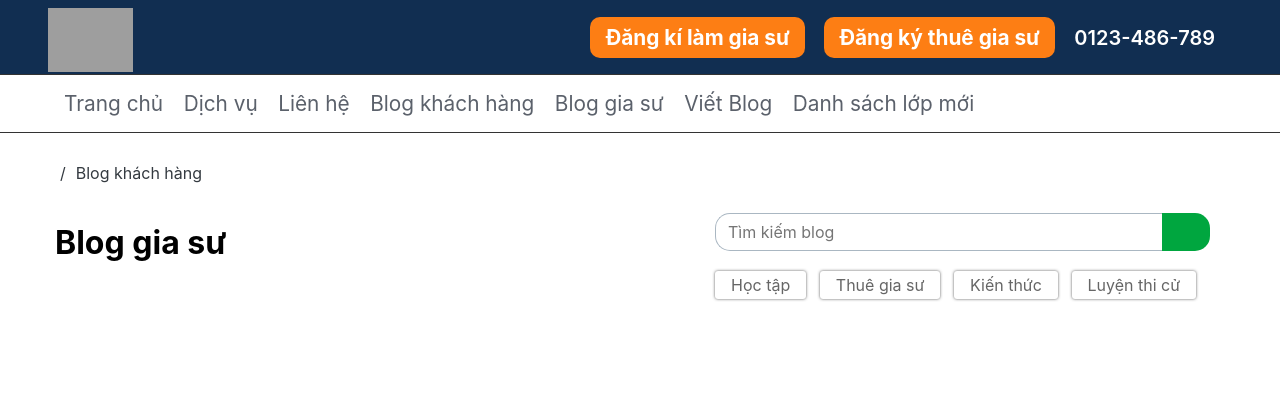
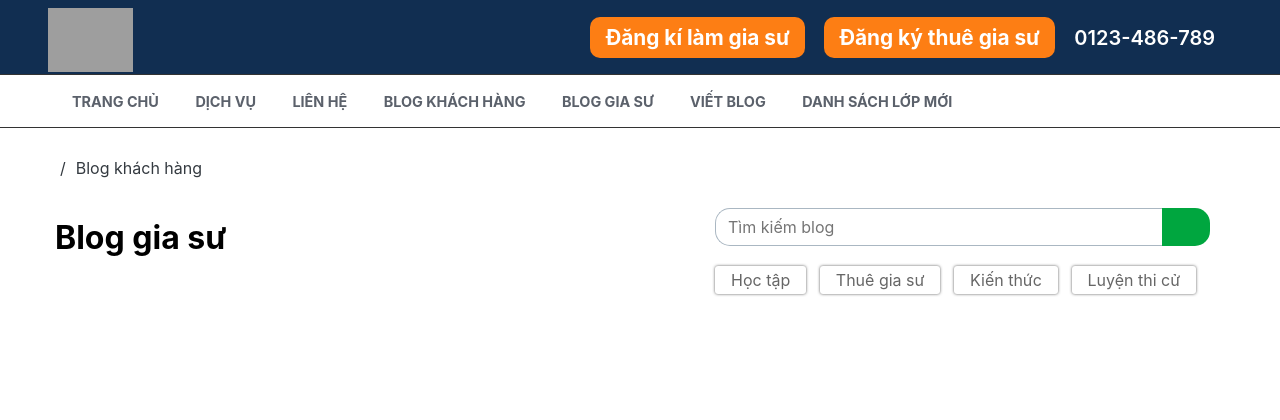
Before and after one commit to congquyenpro/TrungTamGiaSu, a PHP site: template src/views/content/user/Blog.php in a window 1280 px wide. Shown: the top 420 px of the page. After the commit the page ends 296 px from the top, so only its background shows below. Run offline with PHP 8.4, Linux system fonts and the light colour scheme; the template is opened without the code that fills it, so the values that code supplies are empty; grey boxes are pictures that could not be loaded.

Commit message:
update blog.css

```diff
--- a/public/css/blog.css
+++ b/public/css/blog.css
@@ -231,13 +231,18 @@ html {
 
 .header .flex .navbar a {
     margin-left: 1rem;
-    font-size: 1.3rem;
+    font-size: 0.9rem;
     color: var(--color-text);
+    padding: 1rem 0.5rem;
+    font-weight: 700;
+    text-transform: uppercase;
 }
 
 .header .flex .navbar a:hover {
-    text-decoration: underline;
-    color: var(--orange);
+    text-decoration: none;
+    color: #0071bc;
+    background-color: #ccc;
+
 }
 
 .header .flex .login-regit a {
```
